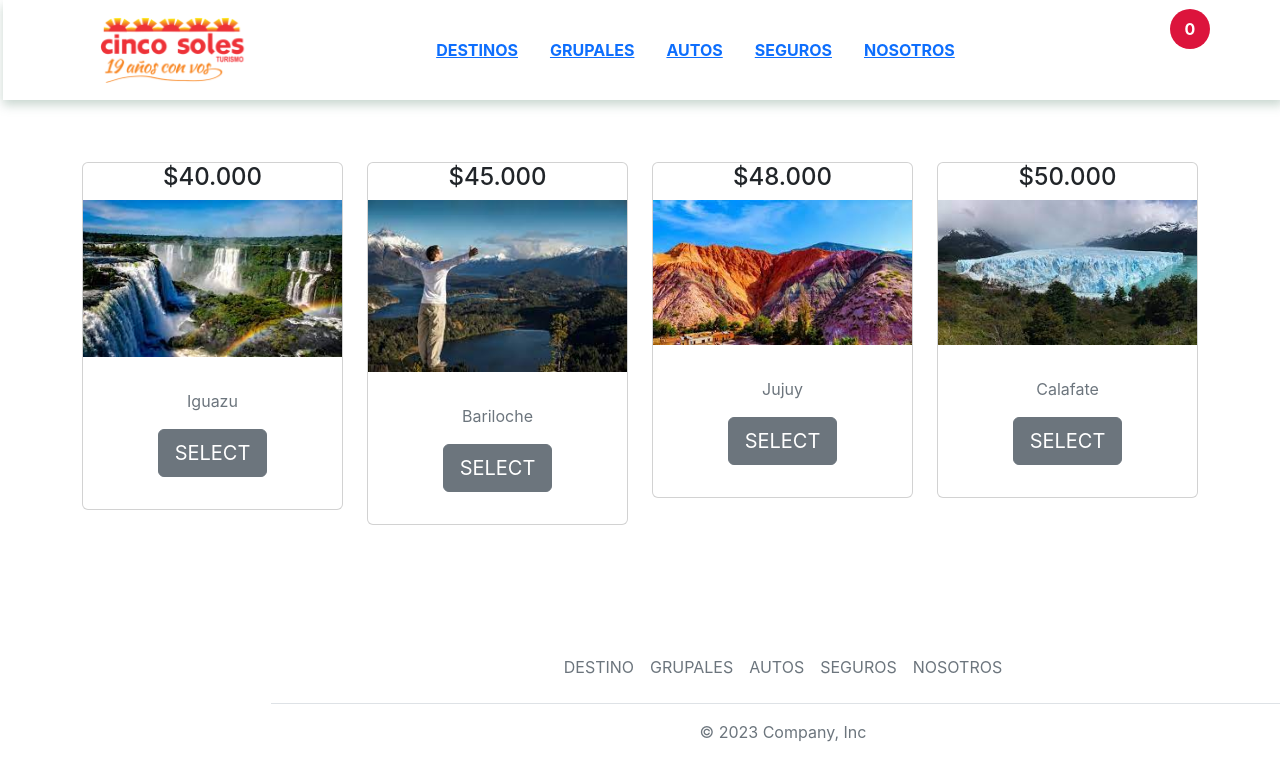
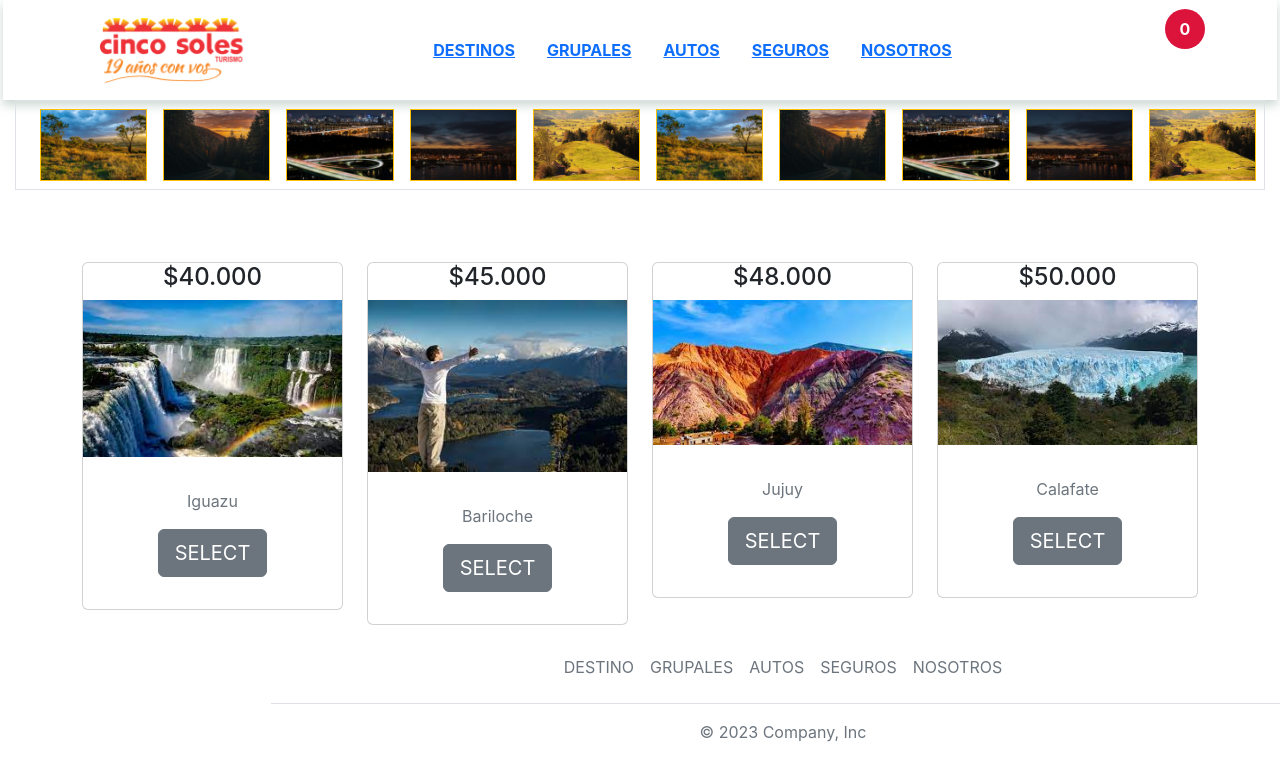
Before and after one commit to MarisolDD/ReactProyecto, a React (Create React App) app in the folder reactproyecto/: page / in a window 1280 px wide. Shown: the top 780 px of the page. Built offline with nearby package versions, Linux system fonts and the light colour scheme; data requests are answered from the project's data file; some icons are missing.

Commit message:
carousel ok

```diff
--- a/reactproyecto/src/index.css
+++ b/reactproyecto/src/index.css
@@ -33,7 +33,7 @@ header{
   justify-content: space-around;
   align-items: center;
   flex-wrap: wrap;
-  position: fixed;
+  /* position: fixed; */
   box-sizing: border-box;
   background-color: white;
   box-shadow: 0 5px 10px #b8cac1c5;
@@ -180,6 +180,7 @@ header .cart span{
     display: none;
   }
 }
+
 /*----------------------------------CARDS----------------------------------*/
 
 * {
@@ -217,7 +218,7 @@ header{
   justify-content: space-around;
   align-items: center;
   flex-wrap: wrap;
-  position: fixed;
+  /* position: fixed; */
   box-sizing: border-box;
   background-color: white;
   box-shadow: 0 5px 10px #b8cac1c5;
```
Also changed, not shown: reactproyecto/public/index.html (+5 -20 lines).
